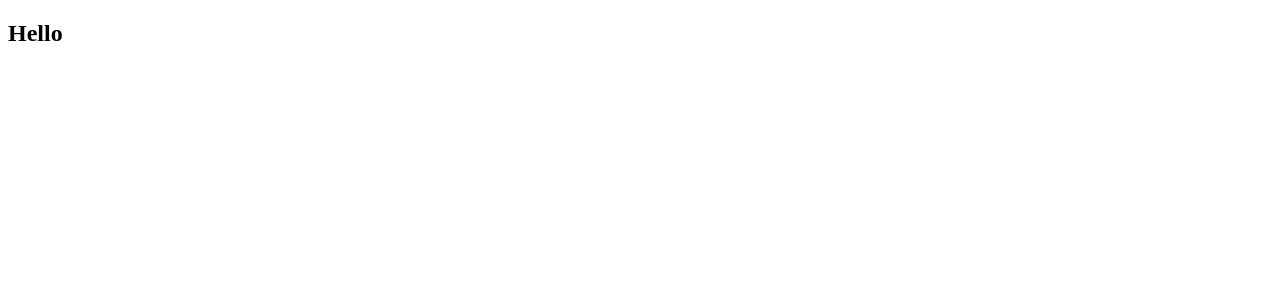
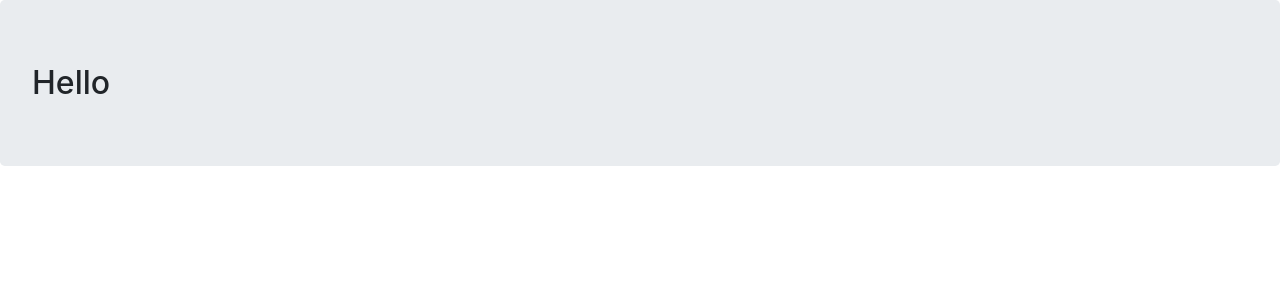
Before and after one commit to WilliamOna/angular-ui, an Angular app: page / in a window 1280 px wide. Shown: the top 300 px of the page. Built offline with nearby package versions, Linux system fonts and the light colour scheme.

Commit message:
added bootstrap

```diff
--- a/package.json
+++ b/package.json
@@ -19,6 +19,9 @@
     "@angular/platform-browser": "~10.1.2",
     "@angular/platform-browser-dynamic": "~10.1.2",
     "@angular/router": "~10.1.2",
+    "bootstrap": "^4.5.2",
+    "jquery": "^3.5.1",
+    "popper.js": "^1.16.1",
     "rxjs": "~6.6.0",
     "tslib": "^2.0.0",
     "zone.js": "~0.10.2"
--- a/src/app/app.component.html
+++ b/src/app/app.component.html
@@ -1 +1 @@
-<h2>Hello</h2>
+<h2 class="jumbotron">Hello</h2>
--- a/src/styles.css
+++ b/src/styles.css
@@ -1 +1,2 @@
 /* You can add global styles to this file, and also import other style files */
+@import "~bootstrap/dist/css/bootstrap.min.css";
```
Also changed, not shown: 1 other file (tests, documents, lock files or other folders).
